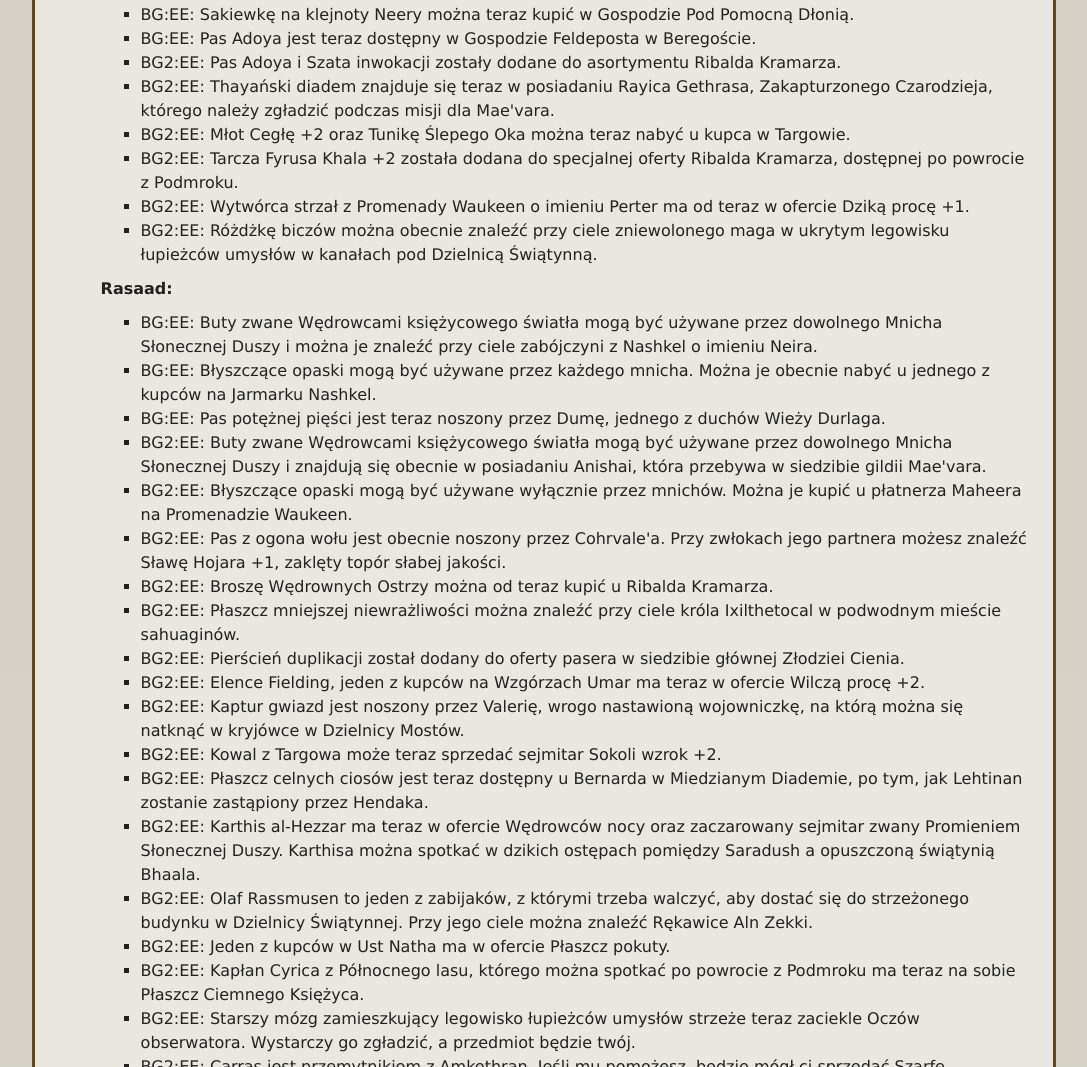
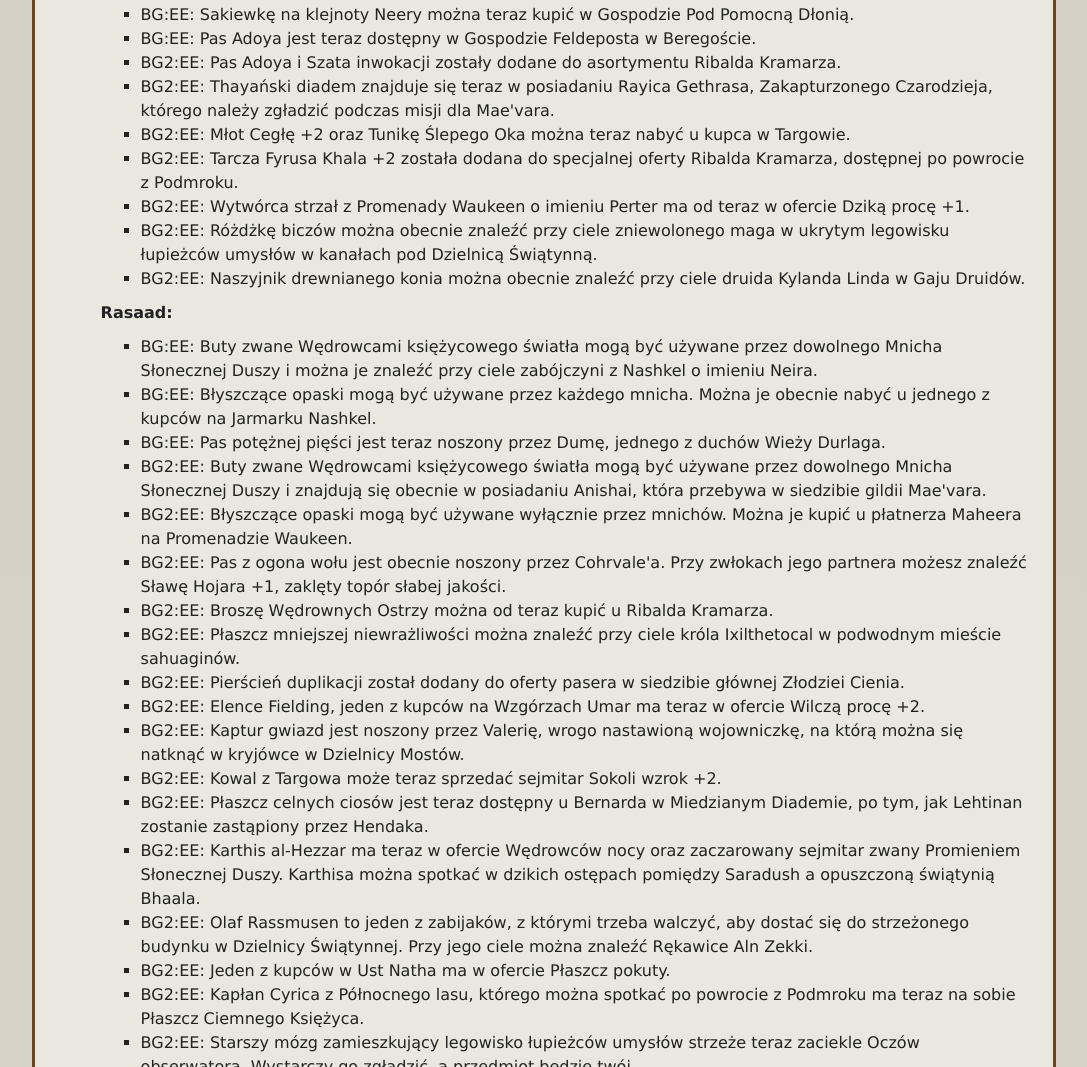
Before and after one commit to Argent77/A7-NoEENPCs, a plain HTML site: page A7-ConvenientEENPCs/readme/readme-polish.html in a window 1280 px wide. Shown: the part 3382-4449 px from the top of the page, without its empty margins (96-1183 px from the left). Drawn offline with Linux system fonts and the light colour scheme.

Commit message:
updated polish translation for the Wooden Horse Necklace

```diff
--- a/A7-ConvenientEENPCs/readme/readme-polish.html
+++ b/A7-ConvenientEENPCs/readme/readme-polish.html
@@ -170,6 +170,7 @@
               <li>BG2:EE: Tarcza Fyrusa Khala +2 została dodana do specjalnej oferty Ribalda Kramarza, dostępnej po powrocie z Podmroku.</li>
               <li>BG2:EE: Wytwórca strzał z Promenady Waukeen o imieniu Perter ma od teraz w ofercie Dziką procę +1.</li>
               <li>BG2:EE: Różdżkę biczów można obecnie znaleźć przy ciele zniewolonego maga w ukrytym legowisku łupieżców umysłów w kanałach pod Dzielnicą Świątynną.</li>
+              <li>BG2:EE: Naszyjnik drewnianego konia można obecnie znaleźć przy ciele druida Kylanda Linda w Gaju Druidów.</li>
             </ul>
             <p><strong>Rasaad:</strong></p>
             <ul>
```
